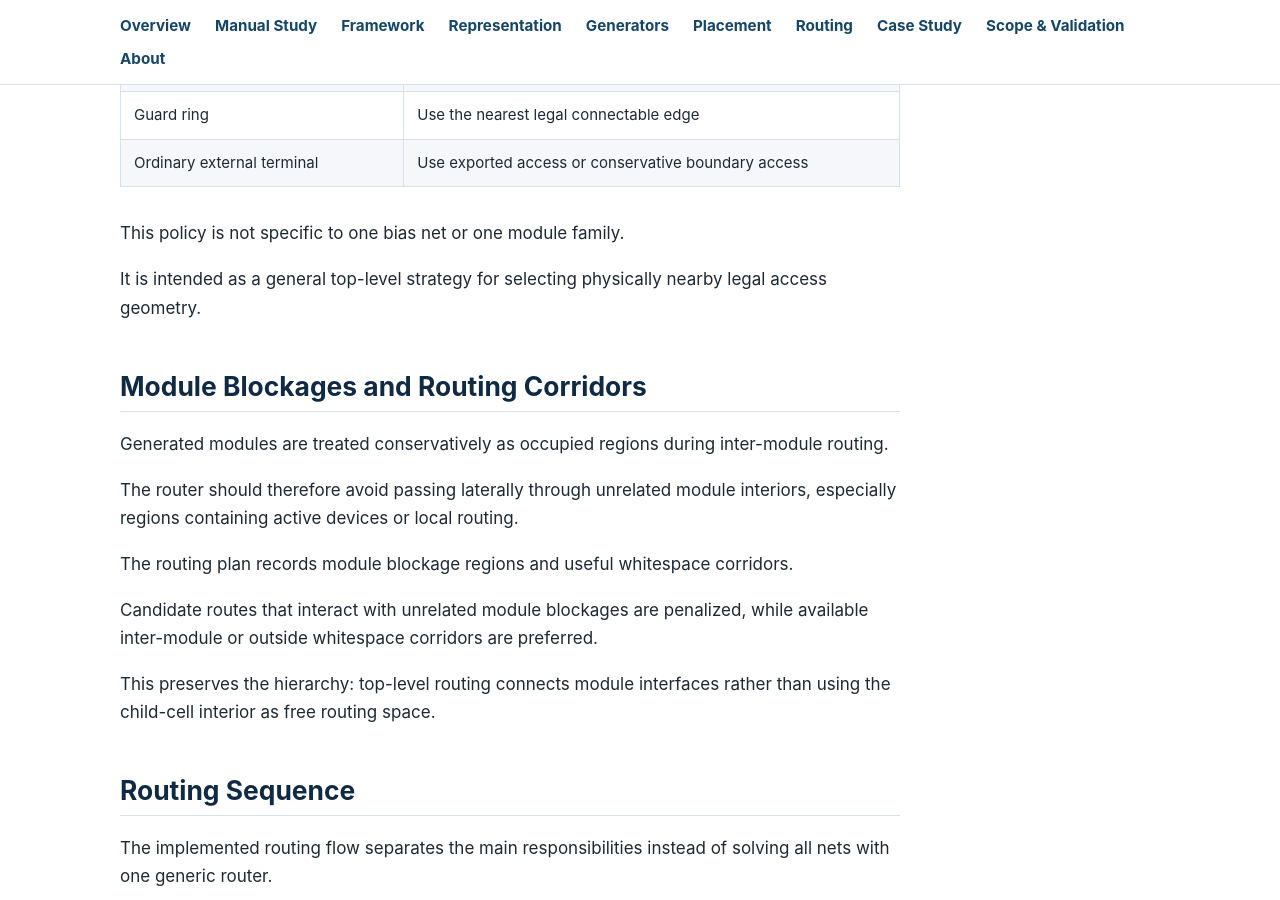
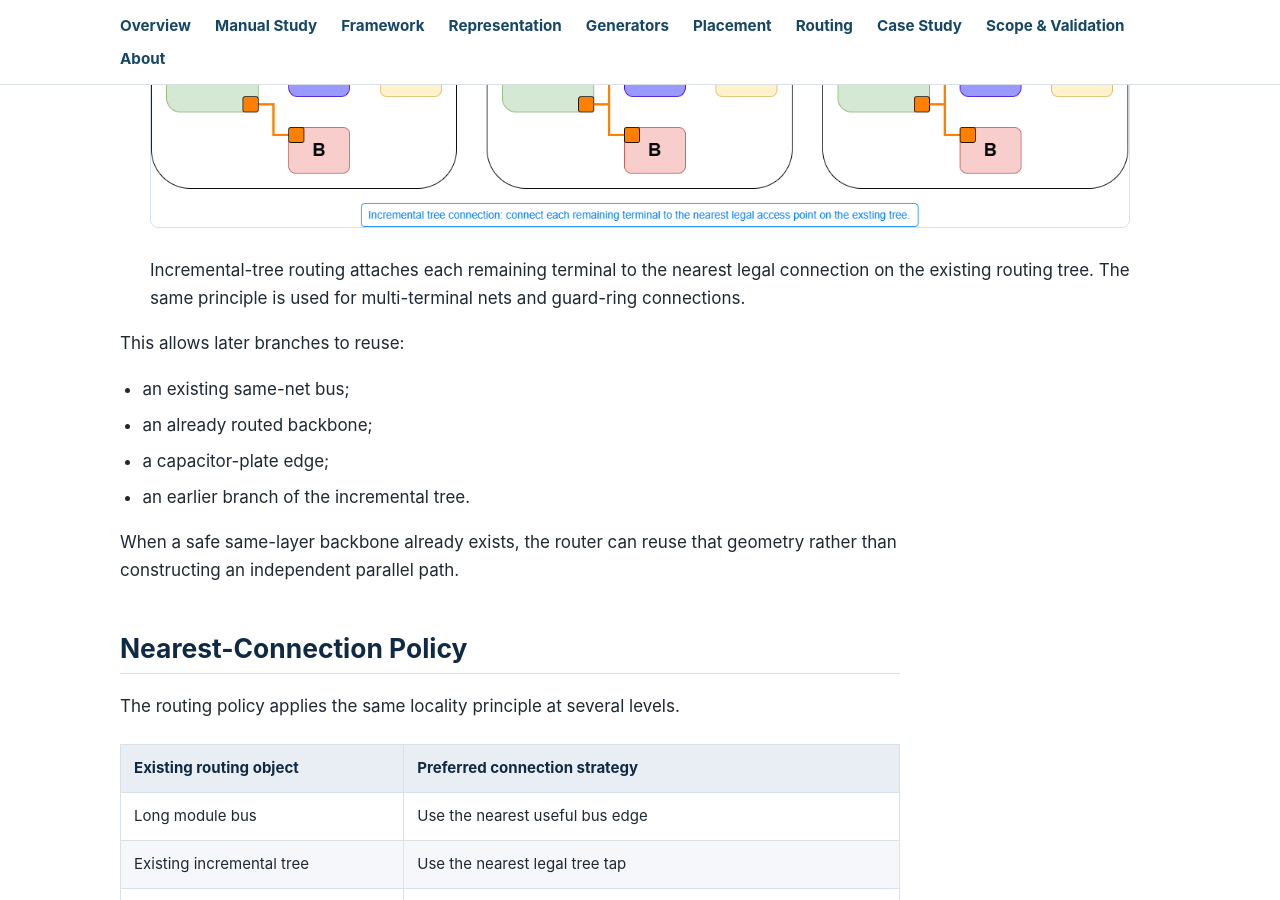
Before and after one commit to RuihuaGao/analog-layout-research-portfolio, a Jekyll site: the page built from routing.md, in a window 1280 px wide and 900 px high, scrolled down 6729 px. Built offline with Jekyll 4.4.1, drawn with Linux system fonts in a browser that asks for light colours; some of the changed text lies outside the part shown.

Commit message:
Add routing methodology figures

```diff
--- a/routing.md
+++ b/routing.md
@@ -45,6 +45,17 @@ The routing plan combines:
 
 This plan acts as a contract between generation, hierarchical assembly,
 and the routing stages.
+
+<figure class="large-figure">
+  <img
+    src="{{ '/assets/images/routing/routing-plan-and-access.png' | relative_url }}"
+    alt="Routing plan showing internal closure, effective top-level endpoints, and access-safe routing geometry"
+    class="large-figure"
+  >
+  <figcaption>
+    Internal module closure is reduced to effective top-level endpoints.
+  </figcaption>
+</figure>
 
 ## Collapsing Internal Closure
 
@@ -230,6 +241,19 @@ The incremental-tree procedure is:
 The next connection therefore searches for the nearest useful **tree
 tap**, not necessarily the first routed terminal.
 
+<figure class="large-figure">
+  <img
+    src="{{ '/assets/images/routing/incremental-tree-routing.png' | relative_url }}"
+    alt="Incremental-tree routing showing initial connection, nearest legal tree tap, and iterative tree growth"
+    class="large-figure"
+  >
+  <figcaption>
+    Incremental-tree routing attaches each remaining terminal to the
+    nearest legal connection on the existing routing tree. The same
+    principle is used for multi-terminal nets and guard-ring connections.
+  </figcaption>
+</figure>
+
 This allows later branches to reuse:
 
 - an existing same-net bus;
```
Also changed, not shown: assets/images/routing/incremental-tree-routing.png (added), assets/images/routing/routing-plan-and-access.png (added).
